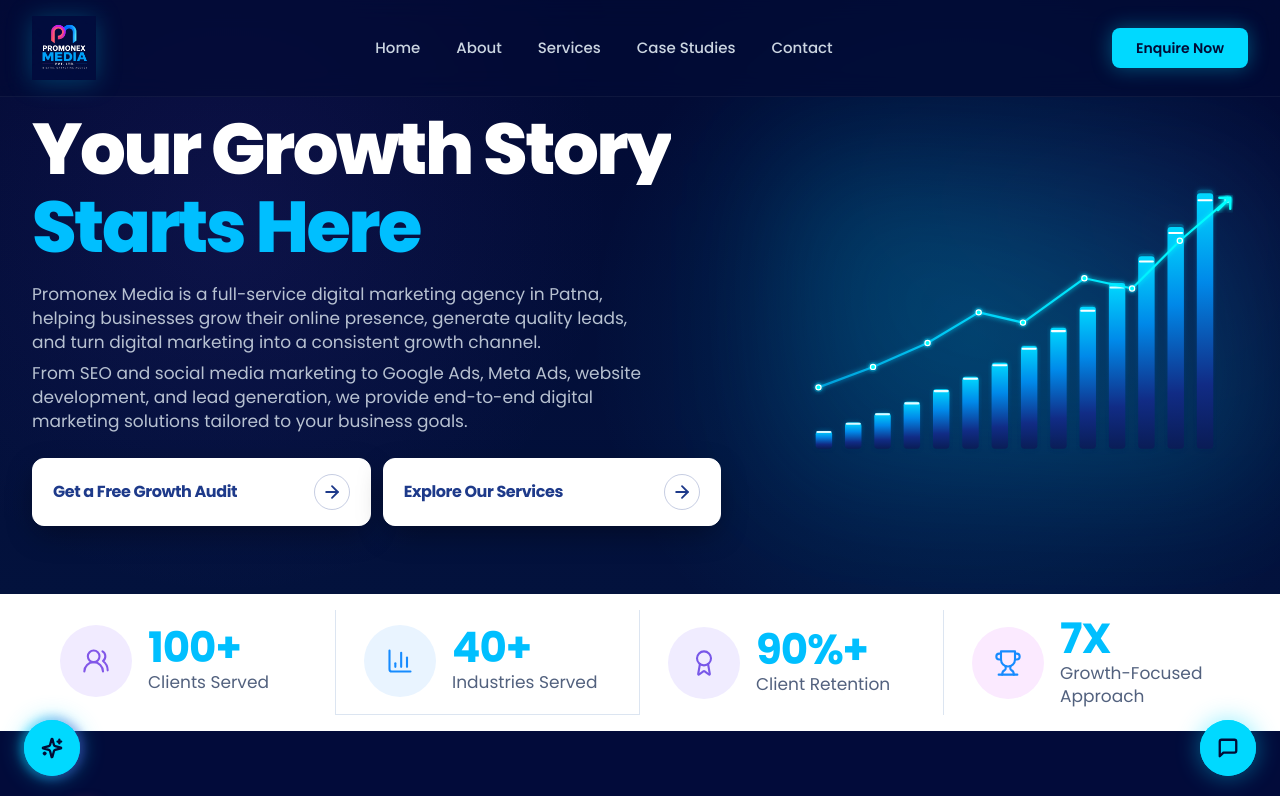
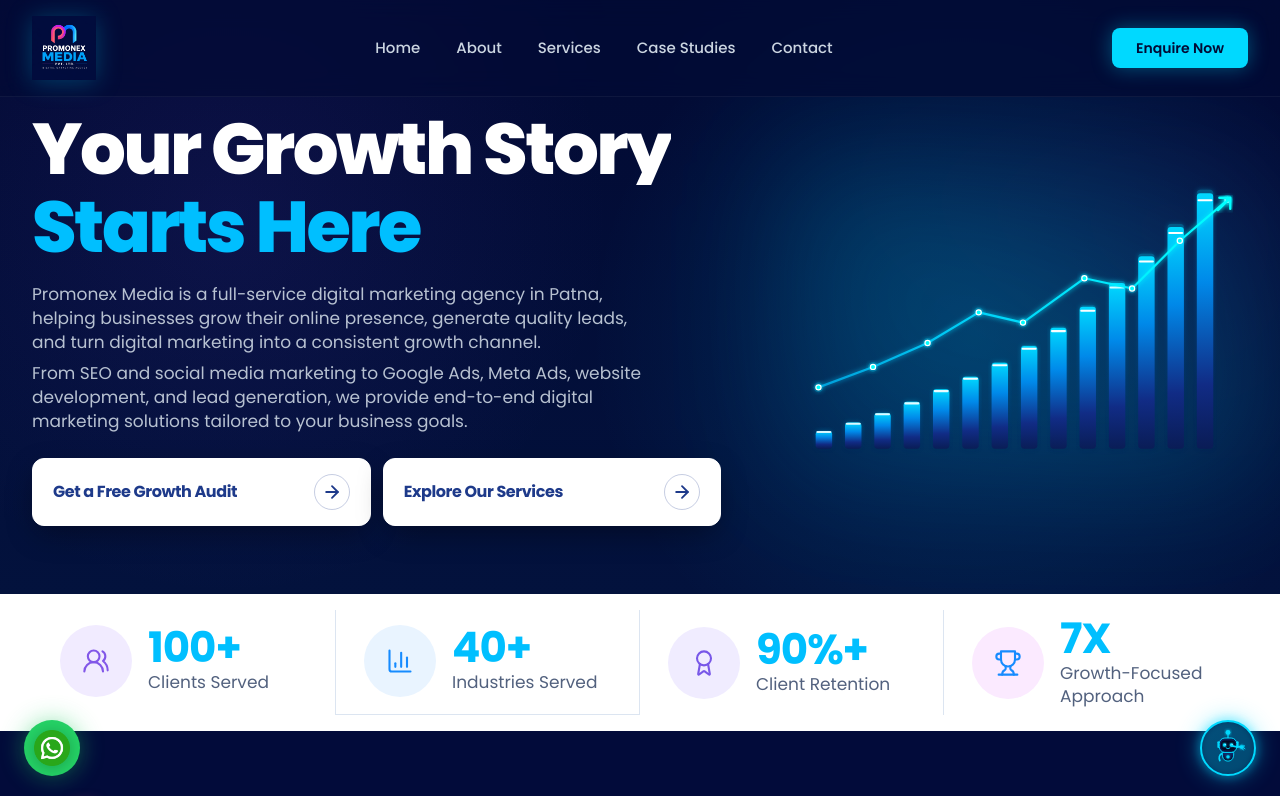
Before and after one commit to ARSHAD-12356/PromonexMedia-Pvt-Ltd, a Next.js app: page / in a window 1280 px wide. Shown: the top 796 px of the page. Built offline with nearby package versions, Linux system fonts and the light colour scheme.

Commit message:
feat(ui): add floating WhatsApp button on left and animated AI bot with waving hand and 'Can I help you?' toggle on right

```diff
--- a/components/FloatingButtons.tsx
+++ b/components/FloatingButtons.tsx
@@ -1,54 +1,240 @@
 "use client";
 
 import React from "react";
+import Image from "next/image";
 import { motion } from "framer-motion";
-import { MessageSquare, Sparkles } from "lucide-react";
 
 export default function FloatingButtons() {
+  const scrollToContact = () => {
+    const contactSection = document.getElementById("contact");
+    if (contactSection) {
+      contactSection.scrollIntoView({ behavior: "smooth" });
+    } else {
+      window.location.hash = "#contact";
+    }
+  };
+
   return (
     <>
-      {/* BOTTOM LEFT: Floating Circular Icon */}
+      {/* BOTTOM LEFT: Fixed WhatsApp Action Button */}
       <motion.aside
         initial={{ scale: 0, opacity: 0 }}
         animate={{ scale: 1, opacity: 1 }}
-        transition={{ delay: 1, duration: 0.5, ease: "backOut" }}
+        transition={{ delay: 0.8, duration: 0.5, ease: "backOut" }}
         className="fixed bottom-6 left-6 z-40"
-        aria-label="Promonex AI Assistant"
+        aria-label="Contact Promonex Media on WhatsApp"
       >
-        <button
-          onClick={() => {
-            window.scrollTo({ top: 0, behavior: "smooth" });
-          }}
-          className="group relative flex items-center justify-center w-12 h-12 sm:w-14 sm:h-14 rounded-full bg-[#00D9FF] hover:bg-[#00BFFF] text-[#020B35] shadow-[0_0_25px_rgba(0,217,255,0.45)] hover:shadow-[0_0_35px_rgba(0,217,255,0.7)] transition-all duration-300 hover:scale-110 active:scale-95 focus:outline-none focus:ring-2 focus:ring-white"
-          aria-label="Promonex Quick Action"
+        <a
+          href="https://wa.me/917061941818?text=Hello%20Promonex%20Media,%20I%20would%20like%20to%20know%20more%20about%20your%20services."
+          target="_blank"
+          rel="noopener noreferrer"
+          className="group relative flex items-center justify-center w-12 h-12 sm:w-14 sm:h-14 rounded-full bg-[#25D366] hover:bg-[#20bd5a] shadow-[0_0_25px_rgba(37,211,102,0.45)] hover:shadow-[0_0_35px_rgba(37,211,102,0.75)] transition-all duration-300 hover:scale-110 active:scale-95 focus:outline-none focus:ring-2 focus:ring-white"
+          aria-label="Chat on WhatsApp +91 70619 41818"
+          title="Chat on WhatsApp (+91 70619 41818)"
         >
-          {/* Subtle spinning glow ring */}
-          <span className="absolute -inset-1 rounded-full bg-gradient-to-r from-[#00D9FF] to-[#5B3CC4] opacity-40 blur-sm group-hover:opacity-75 transition-opacity" />
-          <span className="relative flex items-center justify-center w-full h-full rounded-full bg-[#00D9FF] text-[#020B35]">
-            <Sparkles size={22} className="stroke-[2.5]" />
-          </span>
-        </button>
+          {/* Subtle pulse ring */}
+          <span className="absolute -inset-1 rounded-full bg-[#25D366] opacity-35 animate-ping pointer-events-none" />
+
+          <div className="relative w-8 h-8 sm:w-9 sm:h-9 flex items-center justify-center">
+            <Image
+              src="/assets/whatsapp-icon.png"
+              alt="WhatsApp"
+              width={38}
+              height={38}
+              priority
+              className="w-full h-full object-contain drop-shadow-[0_2px_8px_rgba(0,0,0,0.25)] transition-transform duration-300 group-hover:scale-105"
+            />
+          </div>
+        </a>
       </motion.aside>
 
-      {/* BOTTOM RIGHT: Floating Chat / Message Button */}
+      {/* BOTTOM RIGHT: Animated AI Bot with Waving Hand & Synchronized 'Can I help you?' Toggle */}
       <motion.aside
         initial={{ scale: 0, opacity: 0 }}
         animate={{ scale: 1, opacity: 1 }}
-        transition={{ delay: 1.1, duration: 0.5, ease: "backOut" }}
+        transition={{ delay: 0.9, duration: 0.5, ease: "backOut" }}
         className="fixed bottom-6 right-6 z-40"
-        aria-label="Direct Chat Support"
+        aria-label="Promonex AI Assistant"
       >
-        <a
-          href="#contact"
-          className="group relative flex items-center justify-center w-12 h-12 sm:w-14 sm:h-14 rounded-full bg-[#00D9FF] hover:bg-[#00BFFF] text-[#020B35] shadow-[0_0_25px_rgba(0,217,255,0.45)] hover:shadow-[0_0_35px_rgba(0,217,255,0.7)] transition-all duration-300 hover:scale-110 active:scale-95 focus:outline-none focus:ring-2 focus:ring-white"
-          aria-label="Chat with Promonex Team"
-        >
-          {/* Subtle pulse effect */}
-          <span className="absolute -inset-1 rounded-full bg-[#00D9FF] opacity-30 animate-ping pointer-events-none" />
-          <span className="relative flex items-center justify-center w-full h-full rounded-full bg-[#00D9FF] text-[#020B35]">
-            <MessageSquare size={22} className="stroke-[2.5]" />
-          </span>
-        </a>
+        <div className="relative">
+          {/* Synchronized Message Bubble: Pops in when hand is UP, hides when hand is DOWN */}
+          <motion.div
+            animate={{
+              opacity: [0, 0, 1, 1, 1, 1, 1, 1, 1, 0, 0],
+              scale: [0.6, 0.6, 1, 1.02, 0.98, 1.02, 0.98, 1.02, 1, 0.6, 0.6],
+              y: [8, 8, 0, -2, 0, -2, 0, -2, 0, 8, 8],
+            }}
+            transition={{
+              duration: 3.5,
+              repeat: Infinity,
+              ease: "easeInOut",
+              times: [0, 0.08, 0.18, 0.28, 0.38, 0.48, 0.58, 0.68, 0.76, 0.86, 1],
+            }}
+            className="absolute bottom-full right-0 mb-3 pointer-events-none select-none"
+            style={{ transformOrigin: "bottom right" }}
+          >
+            <div className="relative bg-[#020B35]/95 backdrop-blur-md border border-[#00D9FF]/75 text-white px-3.5 py-1.5 rounded-2xl shadow-[0_0_22px_rgba(0,217,255,0.5)] flex items-center gap-2 whitespace-nowrap">
+              <span className="w-2 h-2 rounded-full bg-[#00D9FF] shadow-[0_0_8px_#00D9FF] animate-pulse" />
+              <span className="text-xs sm:text-sm font-semibold text-slate-100 tracking-wide drop-shadow-sm">
+                Can I help you?
+              </span>
+              {/* Tail pointing down toward the bot's waving hand */}
+              <span className="absolute -bottom-1.5 right-6 w-3 h-3 bg-[#020B35] border-r border-b border-[#00D9FF]/75 transform rotate-45" />
+            </div>
+          </motion.div>
+
+          {/* AI Bot Circular Floating Button */}
+          <button
+            type="button"
+            onClick={scrollToContact}
+            className="group relative flex items-center justify-center w-12 h-12 sm:w-14 sm:h-14 rounded-full bg-gradient-to-br from-[#061442] to-[#020B35] border-2 border-[#00D9FF] text-white shadow-[0_0_25px_rgba(0,217,255,0.45)] hover:shadow-[0_0_35px_rgba(0,217,255,0.8)] transition-all duration-300 hover:scale-105 active:scale-95 cursor-pointer focus:outline-none focus:ring-2 focus:ring-[#00D9FF]"
+            aria-label="Promonex AI Assistant - Can I help you?"
+            title="Chat with Promonex AI"
+          >
+            {/* Ambient Cyan Aura */}
+            <span className="absolute -inset-1 rounded-full bg-[#00D9FF] opacity-30 blur-sm group-hover:opacity-60 transition-opacity pointer-events-none" />
+
+            {/* Vector Animated AI Robot */}
+            <svg
+              viewBox="0 0 64 64"
+              className="w-8 h-8 sm:w-10 sm:h-10 relative z-10 overflow-visible"
+              fill="none"
+              xmlns="http://www.w3.org/2000/svg"
+            >
+              <defs>
+                <linearGradient id="aiBotHeadGrad" x1="0%" y1="0%" x2="100%" y2="100%">
+                  <stop offset="0%" stopColor="#0F2463" />
+                  <stop offset="100%" stopColor="#040D2F" />
+                </linearGradient>
+                <linearGradient id="aiBotBodyGrad" x1="0%" y1="0%" x2="0%" y2="100%">
+                  <stop offset="0%" stopColor="#122A70" />
+                  <stop offset="100%" stopColor="#030B24" />
+                </linearGradient>
+                <filter id="cyanGlowEffect" x="-20%" y="-20%" width="140%" height="140%">
+                  <feGaussianBlur stdDeviation="2" result="blur" />
+                  <feComposite in="SourceGraphic" in2="blur" operator="over" />
+                </filter>
+              </defs>
+
+              {/* Antenna */}
+              <line x1="32" y1="16" x2="32" y2="9" stroke="#00D9FF" strokeWidth="2" strokeLinecap="round" />
+              <motion.circle
+                cx="32"
+                cy="7"
+                r="3"
+                fill="#00D9FF"
+                animate={{
+                  scale: [1, 1.3, 1],
+                  opacity: [0.8, 1, 0.8],
+                }}
+                transition={{
+                  repeat: Infinity,
+                  duration: 2,
+                  ease: "easeInOut",
+                }}
+                filter="url(#cyanGlowEffect)"
+              />
+
+              {/* Headphone Ears */}
+              <rect x="15" y="21" width="3.5" height="11" rx="1.75" fill="#00D9FF" />
+              <rect x="45.5" y="21" width="3.5" height="11" rx="1.75" fill="#00D9FF" />
+
+              {/* Bot Body / Torso */}
+              <path
+                d="M 23 39 C 23 39 21 53 32 53 C 43 53 41 39 41 39 Z"
+                fill="url(#aiBotBodyGrad)"
+                stroke="#00D9FF"
+                strokeWidth="1.6"
+              />
+              {/* Chest Glowing Core */}
+              <circle cx="32" cy="46" r="2.6" fill="#00D9FF" filter="url(#cyanGlowEffect)" />
+
+              {/* Left Arm (Resting on side) */}
+              <path
+                d="M 22 41 C 18 43 17 48 19 52"
+                stroke="#00D9FF"
+                strokeWidth="2.8"
+                strokeLinecap="round"
+                fill="none"
+              />
+
+              {/* Bot Head */}
+              <rect
+                x="18"
+                y="16"
+                width="28"
+                height="23"
+                rx="9"
+                fill="url(#aiBotHeadGrad)"
+                stroke="#00D9FF"
+                strokeWidth="1.6"
+              />
+
+              {/* Visor Screen */}
+              <rect x="21" y="20" width="22" height="15" rx="6" fill="#020924" />
+
+              {/* Glowing Cyan LED Eyes (with subtle blink) */}
+              <motion.g
+                animate={{
+                  scaleY: [1, 1, 0.1, 1, 1],
+                }}
+                transition={{
+                  duration: 3.5,
+                  repeat: Infinity,
+                  times: [0, 0.45, 0.5, 0.55, 1],
+                }}
+                style={{ transformOrigin: "32px 27px" }}
+              >
+                <circle cx="26.5" cy="27" r="2.8" fill="#00D9FF" filter="url(#cyanGlowEffect)" />
+                <circle cx="37.5" cy="27" r="2.8" fill="#00D9FF" filter="url(#cyanGlowEffect)" />
+                {/* Eye Highlights */}
+                <circle cx="27.5" cy="26" r="0.9" fill="#FFFFFF" />
+                <circle cx="38.5" cy="26" r="0.9" fill="#FFFFFF" />
+              </motion.g>
+
+              {/* Cute LED Smile */}
+              <path
+                d="M 29 32 Q 32 35 35 32"
+                stroke="#00D9FF"
+                strokeWidth="1.4"
+                strokeLinecap="round"
+                fill="none"
+              />
+
+              {/* Right Arm & Waving Hand: Animated Hand-shake / Wave */}
+              <motion.g
+                style={{ transformOrigin: "42px 41px" }}
+                animate={{
+                  rotate: [70, 70, 0, -22, 14, -22, 14, -22, 0, 70, 70],
+                }}
+                transition={{
+                  duration: 3.5,
+                  repeat: Infinity,
+                  ease: "easeInOut",
+                  times: [0, 0.08, 0.18, 0.28, 0.38, 0.48, 0.58, 0.68, 0.76, 0.86, 1],
+                }}
+              >
+                {/* Arm reaching up */}
+                <path
+                  d="M 42 41 C 45 37 47 33 49 28"
+                  stroke="#00D9FF"
+                  strokeWidth="2.8"
+                  strokeLinecap="round"
+                  fill="none"
+                />
+                {/* Hand palm */}
+                <circle cx="50" cy="26" r="3.2" fill="#00D9FF" filter="url(#cyanGlowEffect)" />
+                {/* Waving fingers */}
+                <path
+                  d="M 49 24 L 50 21 M 51.5 24 L 54.5 22 M 52.5 26 L 55.5 25"
+                  stroke="#00D9FF"
+                  strokeWidth="1.3"
+                  strokeLinecap="round"
+                />
+              </motion.g>
+            </svg>
+          </button>
+        </div>
       </motion.aside>
     </>
   );
```
Also changed, not shown: public/assets/whatsapp-icon.png (added).
